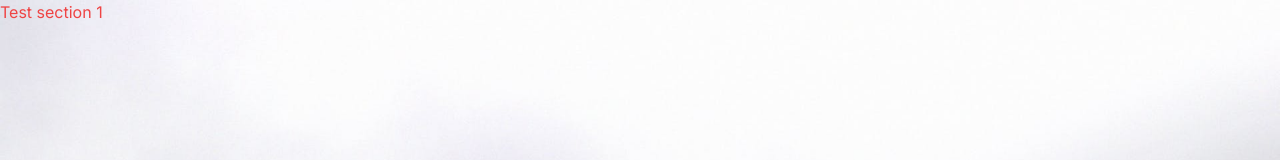
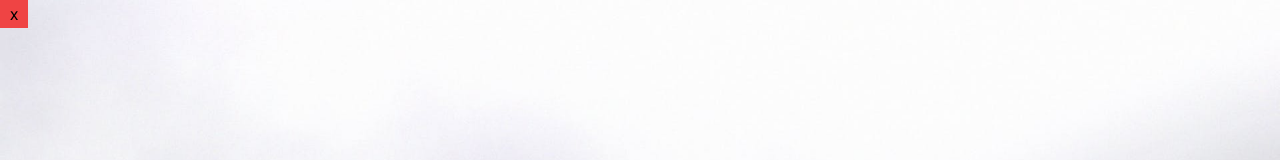
Before and after one commit to O-K-G/webstuff, a Next.js app: page / in a window 1280 px wide. Shown: the top 160 px of the page. Built offline with nearby package versions, Linux system fonts and the light colour scheme.

Commit message:
feat: nav menu - stage 1

```diff
--- /dev/null
+++ b/src/app/components/NavMenu.tsx
@@ -0,0 +1,60 @@
+import { type NavMenuTypes } from '@interfaces/types';
+import { useEffect, useState } from 'react';
+
+export default function NavMenu({ sectionsData }: NavMenuTypes) {
+  const [open, setIsOpen] = useState(false);
+
+  useEffect(() => {
+    const handleOnBlur = (e: Event) => {
+      if ((e?.target as HTMLElement)?.id !== 'navButton') {
+        setIsOpen(false);
+      }
+    };
+
+    if (window) {
+      window.addEventListener('click', handleOnBlur);
+    }
+
+    return () => window?.removeEventListener('click', handleOnBlur);
+  }, []);
+
+  return (
+    <nav className='fixed top-0 left-0 h-[1.75rem] hover:h-auto'>
+      <button
+        id='navButton'
+        onClick={() => setIsOpen(true)}
+        type='button'
+        className='transition-all ease-in-out duration-500 hover:rotate-180 absolute top-0 left-0 h-7 w-7 flex items-center justify-center bg-red-500'
+      >
+        x
+      </button>
+      <ul
+        className={`transition-all ease-in-out duration-500 text-red-500 absolute top-0 left-0 flex flex-col items-start justify-start w-fit min-w-[6%] overflow-hidden ${
+          !open ? '-translate-y-[75svh]' : ''
+        }`}
+      >
+        {sectionsData.map(({ id, label, ref }) => (
+          <li
+            key={`menu-${id}`}
+            className='bg-white whitespace-nowrap w-full h-full flex items-center justify-center border border-red-500'
+          >
+            <button
+              tabIndex={!open ? -1 : 0}
+              onClick={() =>
+                ref?.current?.scrollIntoView({
+                  behavior: 'smooth',
+                  block: 'start',
+                  inline: 'start',
+                })
+              }
+              type='button'
+              className='flex items-center justify-start w-full h-full'
+            >
+              {label}
+            </button>
+          </li>
+        ))}
+      </ul>
+    </nav>
+  );
+}
--- a/src/app/components/Section.tsx
+++ b/src/app/components/Section.tsx
@@ -1,9 +1,15 @@
 import { type SectionTypes } from '@interfaces/types';
+import { type LegacyRef, forwardRef } from 'react';
 
-export default function Section({ children, className }: SectionTypes) {
+const Section = forwardRef(function Section(
+  { children, className }: SectionTypes,
+  ref: LegacyRef<HTMLElement> | undefined
+) {
   return (
-    <section className={`w-full h-full-svh ${className ?? ''}`}>
+    <section ref={ref} className={`w-full h-full-svh ${className ?? ''}`}>
       {children}
     </section>
   );
-}
+});
+
+export default Section;
--- a/src/app/interfaces/types.tsx
+++ b/src/app/interfaces/types.tsx
@@ -1,4 +1,4 @@
-import { type ReactNode } from 'react';
+import { type LegacyRef, type ReactNode } from 'react';
 
 export interface SectionTypes {
   children?: ReactNode;
@@ -10,3 +10,11 @@ export interface ParallaxComponentTypes {
   className?: string;
   translateZClassName: string;
 }
+
+export interface NavMenuTypes {
+  sectionsData: Array<{
+    id: number;
+    label?: string | number;
+    ref: LegacyRef<HTMLElement> | undefined;
+  }>;
+}
--- a/src/app/page.tsx
+++ b/src/app/page.tsx
@@ -1,30 +1,42 @@
+'use client';
+
 import Section from '@components/Section';
-import ParallaxComponent from './components/ParallaxComponent';
+import ParallaxComponent from '@components/ParallaxComponent';
+import { useRef } from 'react';
+import NavMenu from '@components/NavMenu';
 
 export default function Home() {
-  return (
-    <main className='min-h-screen parallax'>
-      <div className='w-full'>
-        {[
-          { id: 0, test: 'Test section 1' },
-          { id: 1, test: 'Test section 2', className: 'bg-green-500' },
-          { id: 2, test: 'Test section 3' },
+  const sectionsData = [
+    { id: 0, label: 'Section 0', ref: useRef(null) },
+    { id: 1, label: 'Section 1', ref: useRef(null), className: 'bg-green-500' },
+    { id: 2, label: 'Section 2', ref: useRef(null) },
     {
       id: 3,
+      label: 'Section 3',
+      ref: useRef(null),
       el: <div className='test w-1/2 h-1/2' />,
       className: 'bg-yellow-500',
     },
     {
       id: 4,
+      label: 'Section 4',
+      ref: useRef(null),
       className: 'flex items-center justify-center test-2',
     },
-          { id: 5, test: 'Test section 6' },
-        ].map(({ id, test, el, className }) => (
+    { id: 5, label: 'Section 5', ref: useRef(null) },
+  ];
+
+  return (
+    <>
+      <main className='min-h-screen parallax'>
+        <div className='w-full'>
+          {sectionsData.map(({ id, el, className, ref }) => (
             <Section
+              ref={ref}
               key={`test-${id}`}
               className={`text-red-500 ${className ?? ''}`}
             >
-            {test ?? el}
+              {el}
             </Section>
           ))}
         </div>
@@ -42,5 +54,7 @@ export default function Home() {
           LAYER 3
         </ParallaxComponent>
       </main>
+      <NavMenu sectionsData={sectionsData} />
+    </>
   );
 }
```
Also changed, not shown: src/app/layout.tsx (+8 -8 lines). Lines whose indentation alone changed are shown as unchanged.
